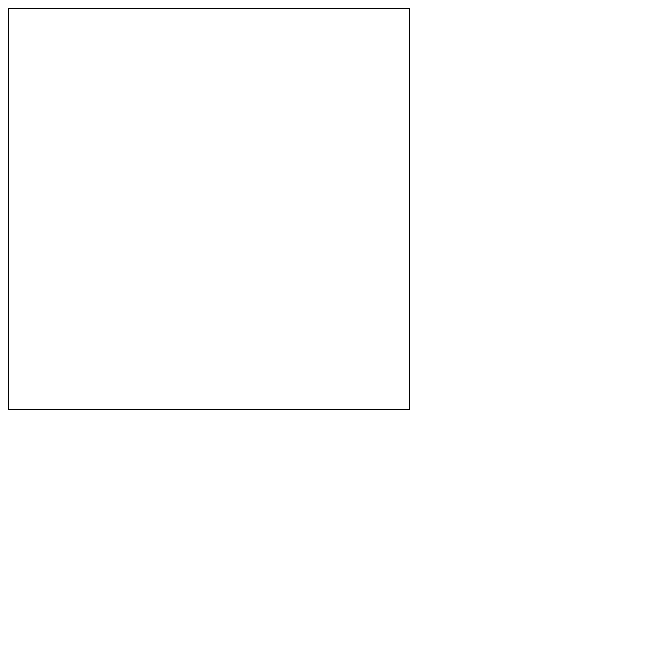
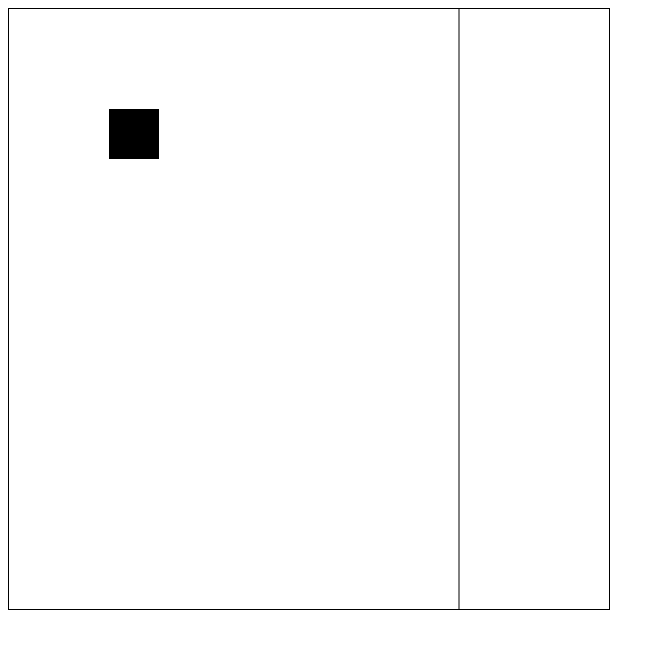
Before and after one commit to dbmikus/mr-driller, a plain HTML site: page index.html in a window 1280 px wide. Shown: the whole page, without its empty margins (0-665 px from the left). Drawn offline with Linux system fonts and the light colour scheme.

Commit message:
Starting to draw objects on the screen

```diff
--- a/index.html
+++ b/index.html
@@ -1,5 +1,5 @@
 <html>
-<canvas id="myCanvas" width="400" height="400"
+<canvas id="myCanvas" width="600" height="600"
         style="border:1px solid #000000;">
 </canvas>
 <script src="main.js">
--- a/main.js
+++ b/main.js
@@ -1,5 +1,42 @@
+// Global variables
+var canvas = document.getElementById("myCanvas");
+var ctx = canvas.getContext("2d");
+
 function main() {
-    alert("Hi Nathan");
+    drawDisplay();
+
+    var driller = new Driller(100, 100);
+    console.log(driller);
+}
+
+function Driller(startX, startY) {
+    this.xPos = startX;
+    this.yPos = startY;
+
+    this.move = function (dx, dy) {
+        this.xPos += dx;
+        this.yPos += dy;
+    }
+
+    window.ctx.fillRect(this.xPos, this.yPos, 50, 50);
+}
+
+function drawScoreboard(width, height) {
+    ctx.beginPath();
+    ctx.moveTo(canvas.width - width, 0);
+    // Drawing vertical divider line
+    ctx.lineTo(canvas.width - width, height);
+    ctx.stroke();
+}
+
+function drawWorld(width, height) {
+    console.log("Not implemented.");
+}
+
+function drawDisplay() {
+    worldWidth = 450;
+    drawScoreboard(canvas.width - worldWidth, canvas.height);
+    drawWorld(worldWidth, canvas.height);
 }
 
 main();
```
